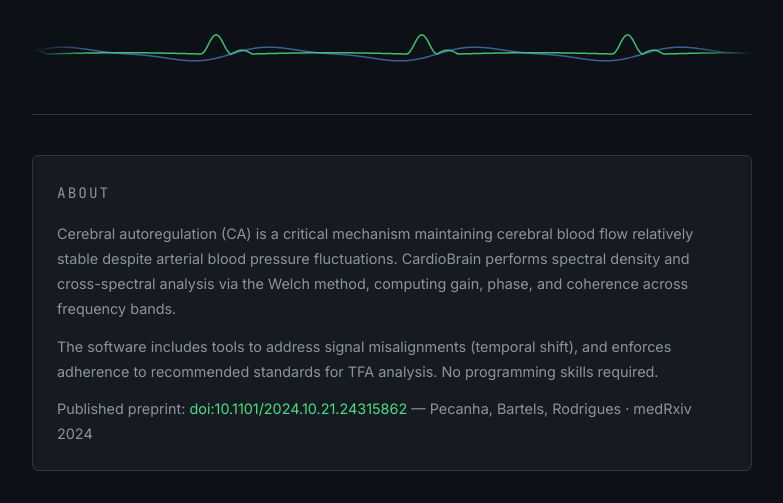
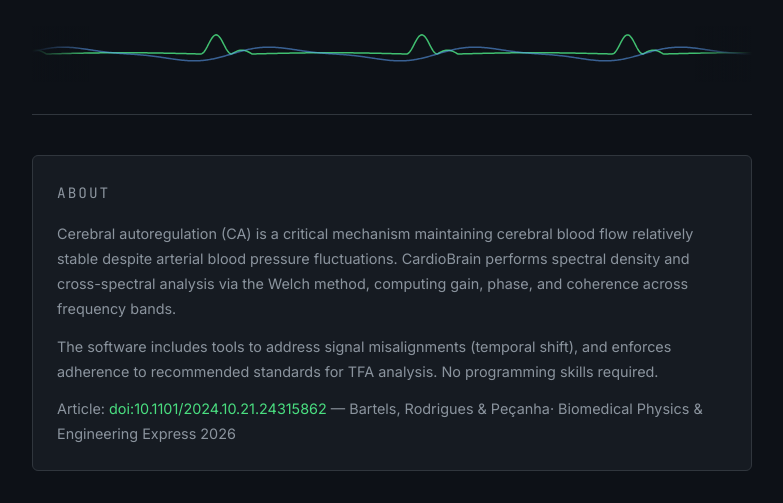
Before and after one commit to rhenanbartels/cardiobrain-site, a plain HTML site: page index.html in a window 1280 px wide. Shown: the part 238-741 px from the top of the page, without its empty margins (248-1031 px from the left). Drawn offline with Linux system fonts and the light colour scheme.

Commit message:
Update artcile

```diff
--- a/index.html
+++ b/index.html
@@ -388,11 +388,11 @@
         programming skills required.
       </p>
       <p>
-        Published preprint:
-        <a href="https://doi.org/10.1101/2024.10.21.24315862" target="_blank" rel="noopener">
+        Article:
+        <a href="https://doi.org/10.1088/2057-1976/aea7a2" target="_blank" rel="noopener">
           doi:10.1101/2024.10.21.24315862
         </a>
-        — Pecanha, Bartels, Rodrigues · medRxiv 2024
+        — Bartels, Rodrigues & Peçanha· Biomedical Physics & Engineering Express 2026
       </p>
     </section>
 
```
